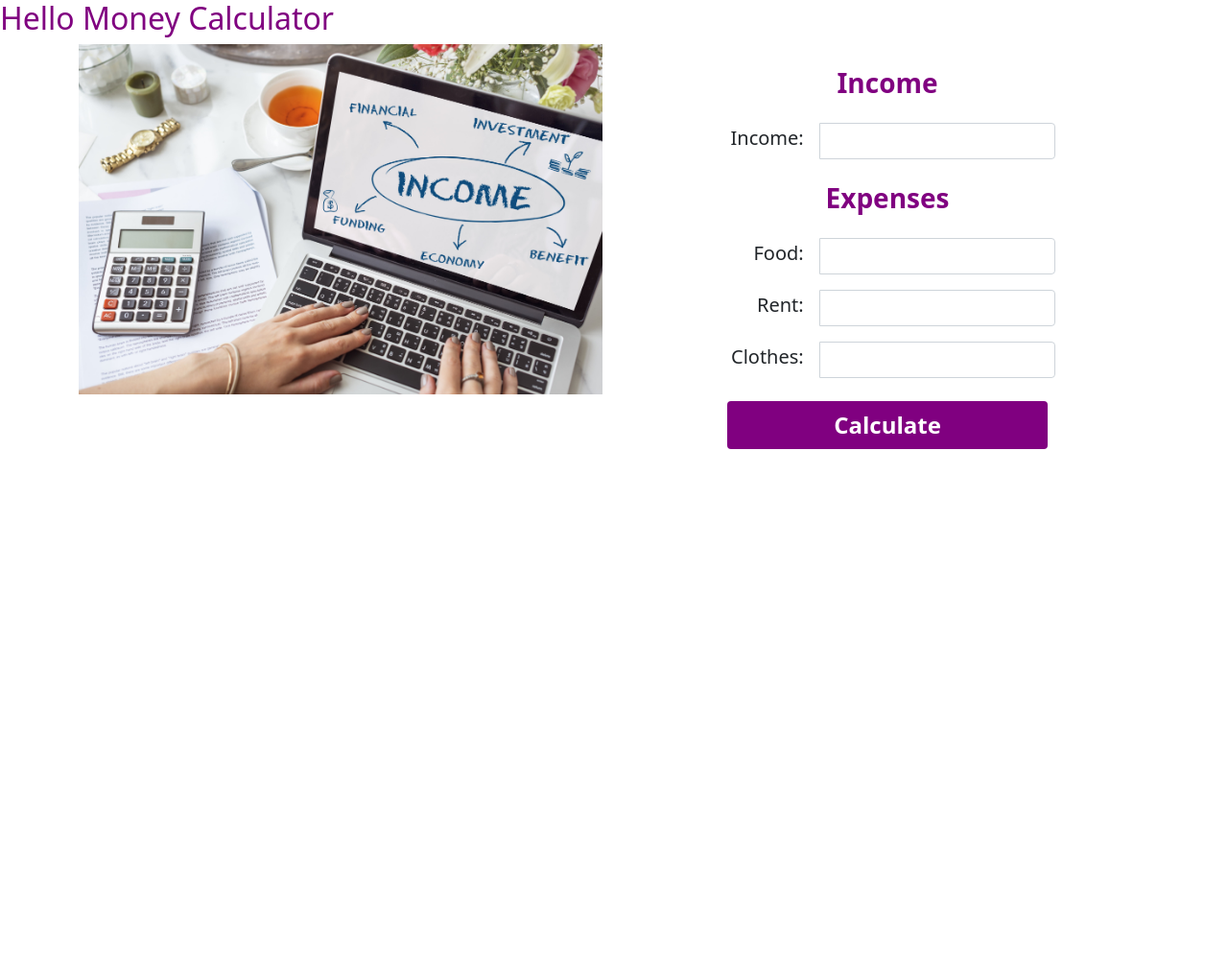
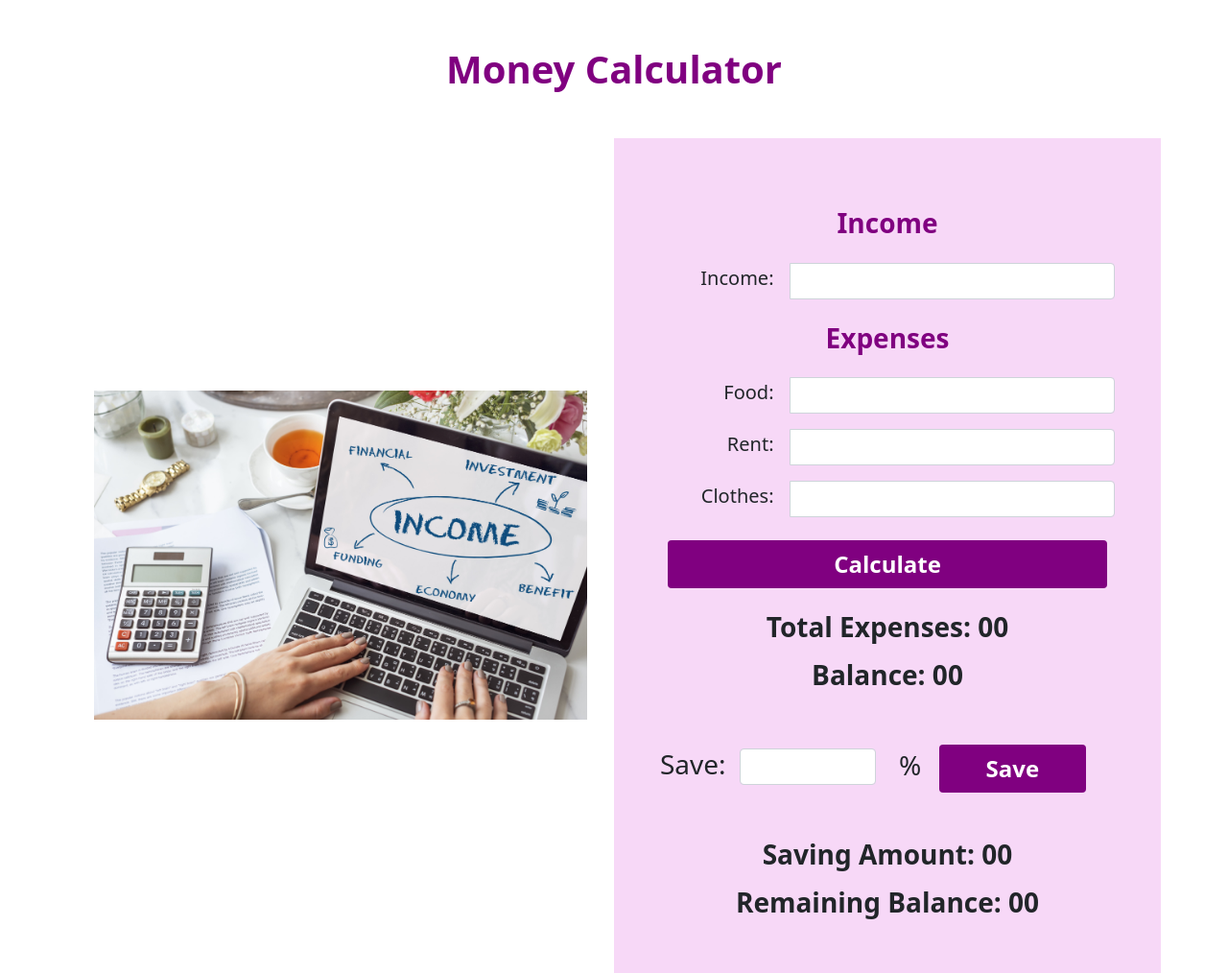
Before and after one commit to Abdullah-Al-Akash/money-calculator, a plain HTML site: page index.html in a window 1280 px wide. Shown: the whole page at 96% size. Before the commit the page ends 800 px from the top, so only its background shows below. Drawn offline with nearby package versions, Linux system fonts and the light colour scheme.

Commit message:
Main UI Complete

```diff
--- a/css/style.css
+++ b/css/style.css
@@ -1,5 +1,6 @@
 * {
         /* font-family: 'Roboto', sans-serif !important; */
+        /* background-color: black; */
 }
 
 /* Brand Color: */
@@ -10,3 +11,7 @@
 #calculate-btn {
         background-color: purple;
 }
+
+.calculation-part {
+        background-color: rgb(247, 216, 247);
+}
--- a/index.html
+++ b/index.html
@@ -19,15 +19,18 @@
 </head>
 
 <body>
-        <h2 class="brand-color">Hello Money Calculator</h2>
+        <h1 class="brand-color fw-bold text-center mt-5 mb-5">Money Calculator</h1>
 
         <section class="container">
                 <div class="row">
+                        <!-- Banner Image -->
                         <div class="col-md-6">
-                                <img class="img-fluid" src="images/banner-main.jpg" alt="">
+                                <div class="p-3 d-flex justify-content-center align-items-center h-100">
+                                        <img class="img-fluid" src="images/banner-main.jpg" alt="">
+                                </div>
                         </div>
-                        <div class="col-md-6 calculation-part">
-
+                        <!-- Calculation Part -->
+                        <div class="col-md-6 calculation-part p-5">
                                 <div class="d-flex justify-content-center">
                                         <div>
                                                 <h3 class="text-center fw-bold brand-color m-4">Income</h3>
@@ -52,10 +55,36 @@
                                                         <button id="calculate-btn"
                                                                 class="btn fs-4 fw-bold text-white">Calculate</button>
                                                 </div>
+                                                <h3 class="fw-bold text-center mt-3">Total Expenses: 00<span
+                                                                id="expenses"></span></h3>
+                                                <h3 class="fw-bold text-center mt-3">Balance: 00<span
+                                                                id="expenses"></span></h3>
+                                                <div class="d-flex justify-content-center">
+                                                        <div class="row mt-5">
+                                                                <div class="col-2">
+                                                                        <h3 class="mt-1 w-25 text-end">Save:</h3>
+                                                                </div>
+                                                                <div class="col-4">
+                                                                        <input class="form-control mt-1">
+                                                                </div>
+                                                                <div class="col-1">
+                                                                        <span class="fs-3">%</span>
+                                                                </div>
+                                                                <div class="col-5">
+                                                                        <button id="calculate-btn"
+                                                                                class="btn fs-4 fw-bold text-white ps-5 pe-5">Save</button>
+                                                                </div>
+                                                        </div>
+                                                </div>
+                                                <h3 class="fw-bold text-center mt-5">Saving Amount: 00<span
+                                                                id="expenses"></span></h3>
+                                                <h3 class="fw-bold text-center mt-3">Remaining Balance: 00<span
+                                                                id="expenses"></span></h3>
                                         </div>
                                 </div>
+                        </div>
 
-                        </div>
+                </div>
                 </div>
         </section>
 
```
